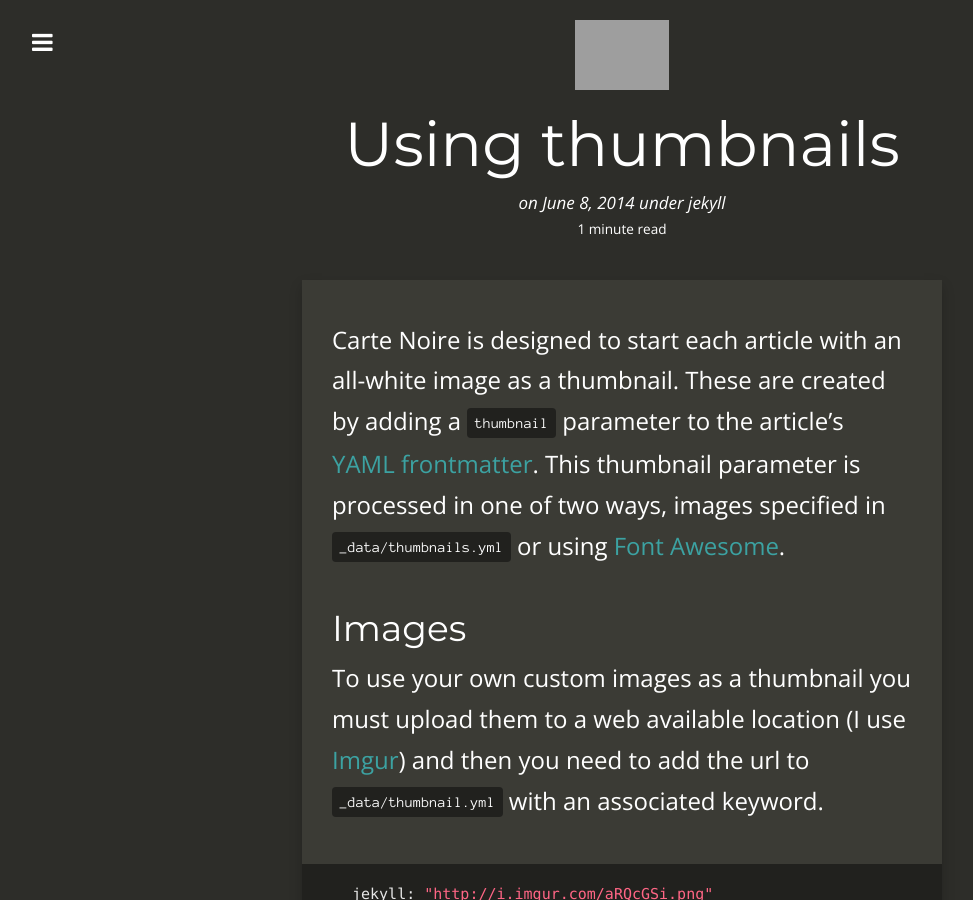
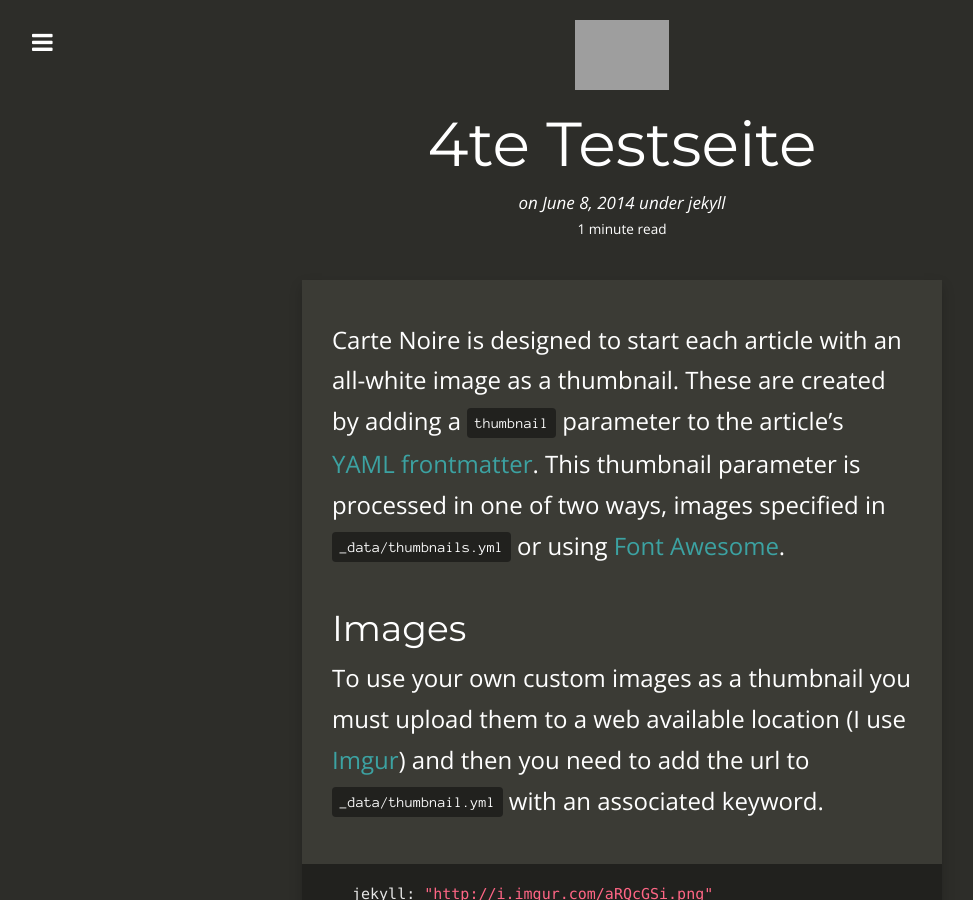
Before and after one commit to eski1337/lblb-it-ffd00, a Jekyll site: the page built from _posts/2014-06-08-using-thumbnails.md, in a window 1280 px wide and 900 px high. Shown: the whole window, without its empty margins (18-991 px from the left). Built offline with Jekyll 4.4.1, drawn with Linux system fonts in a browser that asks for light colours; nearby versions of some CDN libraries; comment, search, counter and statistics services are not loaded; grey boxes are pictures that could not be loaded.

Commit message:
2014-06-08-using-thumbnails.md: changed

```diff
--- a/_posts/2014-06-08-using-thumbnails.md
+++ b/_posts/2014-06-08-using-thumbnails.md
@@ -1,6 +1,6 @@
 ---
 layout:     post
-title:      Using thumbnails
+title:      4te Testseite
 date:       2014-06-08 12:32:18
 summary:    Using thumbnails in your Carte Noire articles.
 categories: jekyll
```
